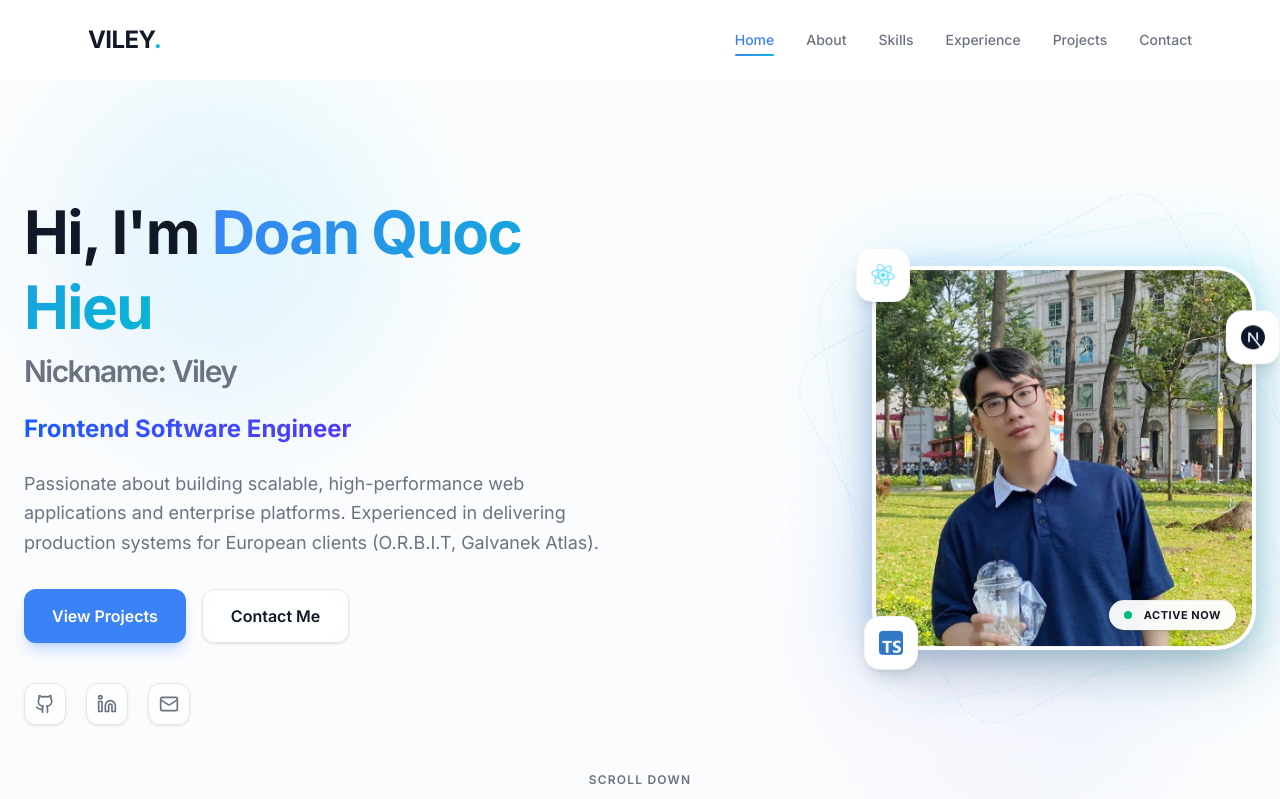
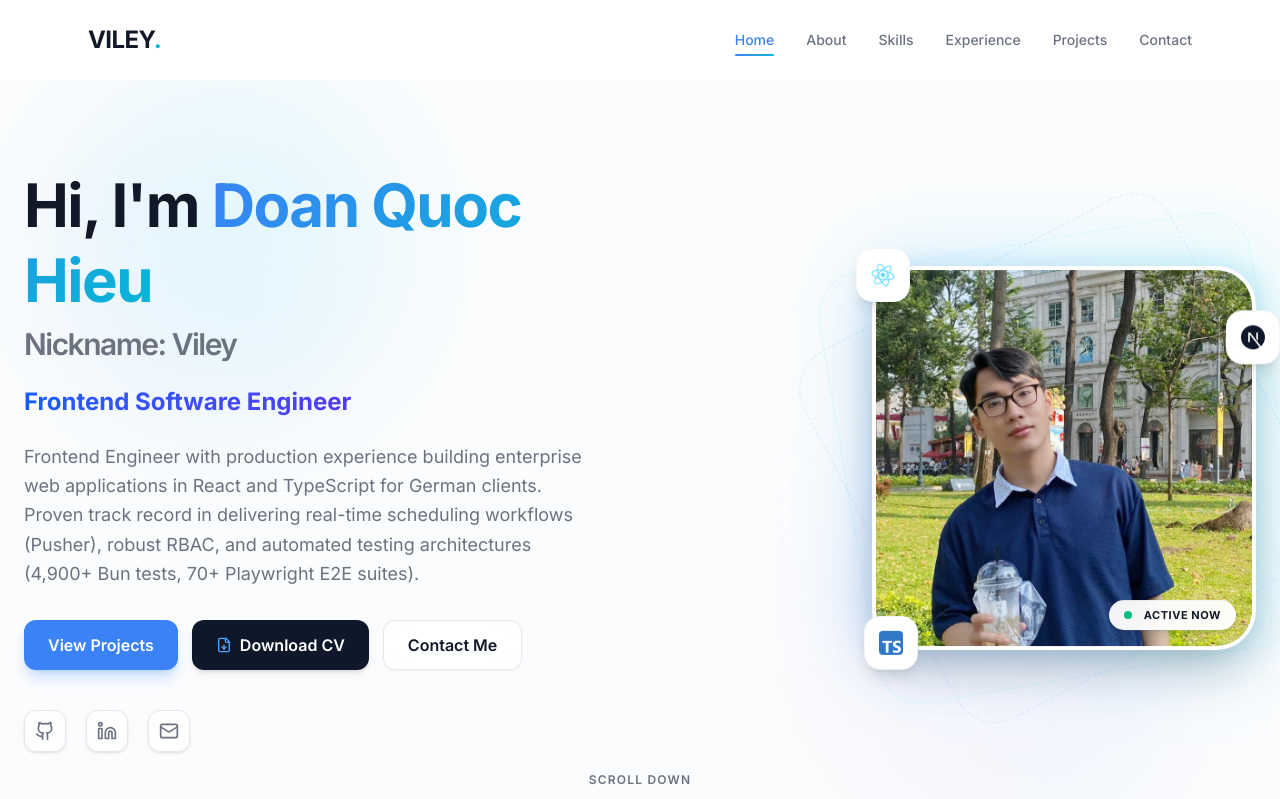
Before and after one commit to Vileyy/viley-portfolio, a React (Vite) app: page / in a window 1280 px wide. Shown: the top 799 px of the page. Built offline with nearby package versions, Linux system fonts and the light colour scheme.

Commit message:
feat: synchronize portfolio with official CV, add direct CV download, and optimize SEO/meta

```diff
--- a/index.html
+++ b/index.html
@@ -4,7 +4,21 @@
     <meta charset="UTF-8" />
     <link rel="icon" type="image/svg+xml" href="/favicon.svg" />
     <meta name="viewport" content="width=device-width, initial-scale=1.0" />
-    <title>portfolio-viley</title>
+    <title>Doan Quoc Hieu (Viley) — Frontend Software Engineer</title>
+    <meta name="description" content="Frontend Engineer with production experience building enterprise web applications in React and TypeScript for German clients (Galvanek Bau GmbH via AutoMate Solutions). Awarded Best Graduation Project (2025)." />
+    <meta name="author" content="Doan Quoc Hieu (Viley)" />
+
+    <!-- Open Graph / Social Media Preview -->
+    <meta property="og:type" content="website" />
+    <meta property="og:url" content="https://doanquochieuu.vercel.app/" />
+    <meta property="og:title" content="Doan Quoc Hieu (Viley) — Frontend Software Engineer" />
+    <meta property="og:description" content="Production frontend engineer specializing in React 19, TypeScript, real-time WebSockets (Pusher), robust RBAC, and automated testing (4,900+ Bun tests, 78 Playwright E2E suites)." />
+    <meta property="og:image" content="https://doanquochieuu.vercel.app/og-preview.png" />
+
+    <!-- Twitter Card -->
+    <meta name="twitter:card" content="summary_large_image" />
+    <meta name="twitter:title" content="Doan Quoc Hieu (Viley) — Frontend Software Engineer" />
+    <meta name="twitter:description" content="Production frontend engineer building enterprise systems for European clients (Orbit, Atlas)." />
   </head>
   <body>
     <div id="root"></div>
--- a/src/components/layout/Footer.tsx
+++ b/src/components/layout/Footer.tsx
@@ -32,7 +32,7 @@ export const Footer: React.FC = () => {
               VILEY<span className="text-primary">.</span>
             </span>
             <p className="text-text-secondary text-sm max-w-sm leading-relaxed mx-auto md:mx-0">
-              Junior Front-End Engineer focused on building responsive, pixel-perfect, and modern web & mobile experiences.
+              Frontend Software Engineer with production experience building enterprise web applications in React and TypeScript for German clients.
             </p>
           </div>
 
--- a/src/components/sections/Experience.tsx
+++ b/src/components/sections/Experience.tsx
@@ -71,7 +71,7 @@ export const Experience: React.FC = () => {
               </div>
             </div>
 
-            {/* Compact 2-Column Client Engagements */}
+              {/* Compact 2-Column Client Engagements */}
             <div className="grid grid-cols-1 md:grid-cols-2 gap-4 mt-6">
               {/* Project 1: Orbit */}
               <div className="p-4 rounded-2xl bg-slate-50/80 border border-slate-100 flex flex-col justify-between gap-3">
@@ -79,32 +79,32 @@ export const Experience: React.FC = () => {
                   <div className="flex items-center justify-between gap-1 mb-2">
                     <span className="text-xs font-bold text-text-primary flex items-center gap-1.5">
                       <span className="w-2 h-2 rounded-full bg-blue-600" />
-                      O.R.B.I.T (Sales OS)
+                      ORBIT | Enterprise Sales OS
                     </span>
                     <span className="text-[10px] font-semibold px-2 py-0.5 rounded bg-blue-50 text-blue-700 border border-blue-200/60">
-                      Client: Galvanek (DE)
+                      Galvanek Bau GmbH (DE)
                     </span>
                   </div>
                   <p className="text-xs text-text-secondary leading-relaxed mb-3">
-                    Sales scheduling simulation & Call Center V2 platform for field sales operations across Germany.
+                    Shipped 180+ roadmap tasks across Call Center V2, Multi-Calendar Scheduling (Berlin CET), and Payroll/Commissions.
                   </p>
                   <ul className="space-y-1.5 text-xs text-text-secondary">
                     <li className="flex items-start gap-1.5">
                       <CheckCircle2 className="w-3.5 h-3.5 text-blue-600 shrink-0 mt-0.5" />
-                      <span>Owned Schedule Simulation engine & multi-resource Berlin-timezone calendar.</span>
+                      <span><strong>Real-time Pusher Sync:</strong> Custom promise wrappers & timeout guards eliminating websocket race conditions.</span>
                     </li>
                     <li className="flex items-start gap-1.5">
                       <CheckCircle2 className="w-3.5 h-3.5 text-blue-600 shrink-0 mt-0.5" />
-                      <span>Built real-time Pusher WebSockets sync and Leaflet route polylines.</span>
+                      <span><strong>Automated Testing:</strong> 4,900+ Bun unit tests (80.5% coverage floor) and 78 Playwright E2E test suites with CI worker scaling.</span>
                     </li>
                     <li className="flex items-start gap-1.5">
                       <CheckCircle2 className="w-3.5 h-3.5 text-blue-600 shrink-0 mt-0.5" />
-                      <span>Engineered automated E2E test suites using Playwright & Bun test.</span>
+                      <span><strong>Booking Guardrails:</strong> Distance-week warnings & conflict gates eliminating double-booking incidents.</span>
                     </li>
                   </ul>
                 </div>
                 <div className="flex flex-wrap gap-1 pt-2 border-t border-slate-200/60 text-[10px]">
-                  {['React 18', 'TypeScript', 'Pusher', 'Leaflet', 'Recharts', 'Playwright'].map((t, i) => (
+                  {['React 19', 'TypeScript', 'Pusher', 'Playwright (78 suites)', 'Bun (4.9k tests)'].map((t, i) => (
                     <span key={i} className="px-1.5 py-0.5 bg-white rounded border border-slate-200 text-slate-700">
                       {t}
                     </span>
@@ -118,32 +118,32 @@ export const Experience: React.FC = () => {
                   <div className="flex items-center justify-between gap-1 mb-2">
                     <span className="text-xs font-bold text-text-primary flex items-center gap-1.5">
                       <span className="w-2 h-2 rounded-full bg-[#FF6933]" />
-                      Galvanek Atlas (Montago)
+                      ATLAS | Construction Management
                     </span>
                     <span className="text-[10px] font-semibold px-2 py-0.5 rounded bg-orange-50 text-orange-800 border border-orange-200/60">
-                      Client: Galvanek-Bau (DE)
+                      Galvanek Bau GmbH (DE)
                     </span>
                   </div>
                   <p className="text-xs text-text-secondary leading-relaxed mb-3">
-                    Construction management ERP supporting Platform Admin, PMs, Owners, and Subcontractor Vendors.
+                    German field engineering ERP for project, vendor, construction-site, and protocol management.
                   </p>
                   <ul className="space-y-1.5 text-xs text-text-secondary">
                     <li className="flex items-start gap-1.5">
                       <CheckCircle2 className="w-3.5 h-3.5 text-orange-600 shrink-0 mt-0.5" />
-                      <span>Built drag-and-drop Kanban (@dnd-kit) and interactive Gantt charts.</span>
+                      <span><strong>5-Role RBAC Matrix:</strong> Architected matrix across Admin, Project Lead, Site Supervisor, Vendor, and Auditor (100% route security).</span>
                     </li>
                     <li className="flex items-start gap-1.5">
                       <CheckCircle2 className="w-3.5 h-3.5 text-orange-600 shrink-0 mt-0.5" />
-                      <span>Developed architectural blueprint defect markup tool using Konva canvas.</span>
+                      <span><strong>Bautagebuch & Blueprints:</strong> Digital construction logs & Konva canvas defect markup for paperless site protocols.</span>
                     </li>
                     <li className="flex items-start gap-1.5">
                       <CheckCircle2 className="w-3.5 h-3.5 text-orange-600 shrink-0 mt-0.5" />
-                      <span>Integrated Germany postcode (PLZ) vendor matching and JWT RBAC guards.</span>
+                      <span><strong>Role-based E2E Gates:</strong> Playwright test suites validating permission boundaries & preventing privilege escalation.</span>
                     </li>
                   </ul>
                 </div>
                 <div className="flex flex-wrap gap-1 pt-2 border-t border-slate-200/60 text-[10px]">
-                  {['React 18', 'TypeScript', 'AntD 5', 'Konva', 'Gantt', '@dnd-kit'].map((t, i) => (
+                  {['React', 'TypeScript', 'RBAC (5 Roles)', 'Konva', 'Playwright E2E'].map((t, i) => (
                     <span key={i} className="px-1.5 py-0.5 bg-white rounded border border-slate-200 text-slate-700">
                       {t}
                     </span>
--- a/src/components/sections/Hero.tsx
+++ b/src/components/sections/Hero.tsx
@@ -1,6 +1,6 @@
 import React from 'react';
 import { motion } from 'framer-motion';
-import { Github, Linkedin, Mail, ArrowDown } from 'lucide-react';
+import { Github, Linkedin, Mail, ArrowDown, FileDown } from 'lucide-react';
 import avatarImg from '../../assets/avt_viley.jpg';
 import { FaReact } from 'react-icons/fa';
 import { SiTypescript, SiNextdotjs } from 'react-icons/si';
@@ -61,19 +61,29 @@ export const Hero: React.FC = () => {
           </p>
 
           <p className="text-text-secondary text-base md:text-lg leading-relaxed max-w-xl">
-            Passionate about building scalable, high-performance web applications and enterprise platforms. Experienced in delivering production systems for European clients (O.R.B.I.T, Galvanek Atlas).
+            Frontend Engineer with production experience building enterprise web applications in React and TypeScript for German clients. Proven track record in delivering real-time scheduling workflows (Pusher), robust RBAC, and automated testing architectures (4,900+ Bun tests, 70+ Playwright E2E suites).
           </p>
 
-          <div className="flex flex-wrap gap-4 mt-2">
+          <div className="flex flex-wrap gap-3.5 mt-2">
             <button
               onClick={scrollToProjects}
-              className="px-7 py-3.5 rounded-xl bg-primary text-white font-semibold shadow-lg shadow-blue-500/25 hover:bg-blue-600 transition-all duration-300 hover:-translate-y-1 hover:shadow-blue-500/35 cursor-pointer"
+              className="px-6 py-3 rounded-xl bg-primary text-white font-semibold shadow-lg shadow-blue-500/25 hover:bg-blue-600 transition-all duration-300 hover:-translate-y-1 hover:shadow-blue-500/35 cursor-pointer"
             >
               View Projects
             </button>
             <a
+              href="/Doan_Quoc_Hieu_CV.pdf"
+              target="_blank"
+              rel="noopener noreferrer"
+              download="Doan_Quoc_Hieu_CV.pdf"
+              className="px-6 py-3 rounded-xl bg-slate-900 text-white font-semibold hover:bg-slate-800 transition-all duration-300 hover:-translate-y-1 flex items-center justify-center gap-2 shadow-md cursor-pointer"
+            >
+              <FileDown className="w-4 h-4 text-blue-400" />
+              Download CV
+            </a>
+            <a
               href="#contact"
-              className="px-7 py-3.5 rounded-xl border border-border-custom bg-white/80 backdrop-blur-md text-text-primary font-semibold hover:bg-blue-50/50 hover:border-primary/50 transition-all duration-300 hover:-translate-y-1 flex items-center justify-center shadow-sm"
+              className="px-6 py-3 rounded-xl border border-border-custom bg-white/80 backdrop-blur-md text-text-primary font-semibold hover:bg-blue-50/50 hover:border-primary/50 transition-all duration-300 hover:-translate-y-1 flex items-center justify-center shadow-xs"
             >
               Contact Me
             </a>
--- a/src/components/sections/Projects.tsx
+++ b/src/components/sections/Projects.tsx
@@ -81,27 +81,26 @@ export const Projects: React.FC = () => {
     {
       id: 'orbit',
       title: 'O.R.B.I.T (Sales OS · Galvanek)',
-      subtitle: 'Call Center V2 & Schedule Simulation Platform',
+      subtitle: 'Call Center V2 & Multi-Calendar Scheduling Platform',
       category: 'client',
-      clientName: 'Galvanek GmbH (Germany)',
+      clientName: 'Galvanek Bau GmbH (Germany)',
       companyName: 'AutoMate Solutions',
-      role: 'Frontend Developer (Schedule Simulation & Call Center V2)',
-      period: '2025 - Present',
-      description: 'A large-scale B2B sales management and dispatch platform engineered for the German market. Features multi-salesperson calendar coordination, automated travel route calculation, real-time sync, and iterative simulation algorithms.',
-      longDescription: 'Owned and developed the Schedule Simulation engine and Call Center V2 calendar, enabling dispatchers to model visit itineraries with zero overlap, automated travel segments, and minimal travel overhead.',
+      role: 'Frontend Developer (Call Center V2 & Schedule Simulation)',
+      period: 'Dec 2025 - Present',
+      description: 'A large-scale B2B sales management and dispatch platform engineered for the German market. Shipped 180+ roadmap tasks across Call Center V2, multi-calendar scheduling, 8-stage conversion funnel, and payroll/commissions.',
+      longDescription: 'Engineered real-time appointment synchronization and travel-time recalculation using Pusher, implementing custom promise wrappers and timeout guards to eliminate websocket race conditions during concurrent bookings.',
       highlights: [
-        'Call Center V2 Multi-Resource Calendar: Built high-precision week calendar (Europe/Berlin CET) rendering customer visit cards ([V] Konzeptanalyse, Erstgespräch), travel segments (Heimfahrt, Fahrt zu Kunde), and regional destination tags (Plauen, Chemnitz).',
-        'Schedule Simulation Workflows: Engineered iterative simulation workflows with snapshot caching, comparison views, and on-demand state loading.',
-        'Geospatial & Route Polylines: Integrated Leaflet map polylines for real-time route visualization synchronized with calendar state.',
-        'Derived Analytics & KPI Dashboards: Developed KPI dashboards using Recharts (average travel per lead, visits per week, efficiency ratio).',
-        'Real-time Sync & Testing: Integrated Pusher WebSockets for instant multi-user state synchronization and built comprehensive E2E test suites with Playwright & Bun test.'
+        'Call Center V2 Calendar: Built precision week calendar (Berlin CET) rendering customer visits, travel buffers, return-home segments, and destination tags.',
+        'Real-time Pusher Sync: Eliminated websocket race conditions & UI deadlocks during concurrent bookings with custom promise wrappers.',
+        'Booking Guardrails: Distant-week warnings, setter blocker rules, and conflict-detection gates preventing double-booking incidents.',
+        'Automated Testing: Maintained 4,900+ Bun unit tests (80.5% line coverage floor) and 78 Playwright E2E test suites with CI worker scaling.'
       ],
       metrics: [
-        { label: 'Conflict Gate', value: '100% Collision-free' },
-        { label: 'Travel Overhead', value: '-18.4% Avg' },
+        { label: 'Unit Tests', value: '4,900+ Bun (80.5%)' },
+        { label: 'E2E Suites', value: '78 Playwright' },
         { label: 'Data Sync', value: 'Live Pusher WS' }
       ],
-      technologies: ['React 18', 'TypeScript', 'Vite', 'Recharts', 'Leaflet', 'Pusher / WebSockets', 'FullCalendar', 'TanStack Query', 'Playwright', 'Bun test'],
+      technologies: ['React 19', 'TypeScript', 'Pusher', 'Playwright', 'Bun test', 'Leaflet', 'Recharts', 'FullCalendar'],
       imageUrl: orbitImg,
       confidential: true,
       featured: true
@@ -111,49 +110,49 @@ export const Projects: React.FC = () => {
       title: 'Galvanek Atlas (Montago Web ERP)',
       subtitle: 'Enterprise Construction Management & Subcontractor Platform',
       category: 'client',
-      clientName: 'Galvanek-Bau (Germany)',
+      clientName: 'Galvanek Bau GmbH (Germany)',
       companyName: 'AutoMate Solutions',
       role: 'Frontend Developer',
-      period: '2025 - Present',
-      description: 'A comprehensive enterprise ERP platform custom-built for large-scale German construction operations. Supports multi-tier stakeholders (Platform Admin, Project Managers, Site Owners, Subcontractors) across the complete construction lifecycle.',
-      longDescription: 'Engineered core operational workflows including subcontractor vendor assignment, site management, dynamic inspection reports, and architectural blueprint markup.',
+      period: 'Dec 2025 - Present',
+      description: 'A comprehensive enterprise ERP platform custom-built for German field engineering operations. Supports project, vendor, construction-site, and report management.',
+      longDescription: 'Architected a comprehensive RBAC matrix across 5 distinct user roles (Admin, Project Lead, Site Supervisor, Vendor, Auditor), securing 100% of restricted routes, views, and contextual actions.',
       highlights: [
-        'Operational Business Suite: Built and maintained core modules including Customer Management, Project Management, Protocol Dashboard, Subcontractors (Vendors), and Team Management.',
-        'Interactive Scheduling: Implemented drag-and-drop Kanban boards (@dnd-kit) and interactive Gantt charts (dhtmlx) for milestone and trade tracking.',
-        'Architectural Blueprint Markup: Developed defect inspection annotation tool using Konva canvas for on-site protocol inspections directly on architectural plans.',
-        'Geospatial Vendor Matching: Integrated Leaflet maps with Germany 5-digit postcode (PLZ) database for subcontractor radius assignment.',
-        'System Settings & Live Audit Feed: Built User Management with RBAC, Service Catalog, and real-time operational Activity Logs tracking all vendor actions.'
+        '5-Role RBAC Matrix: Architected secure access matrix across 5 user tiers, protecting 100% of restricted views and contextual actions.',
+        'Bautagebuch & Realtime Documents: Built digital construction logs enabling synchronous collaboration between HQ and on-site staff.',
+        'Architectural Blueprint Markup: Built defect annotation tools using Konva canvas for on-site protocol inspections directly on plans.',
+        'Interactive Scheduling: Implemented drag-and-drop Kanban boards (@dnd-kit) and Gantt timelines for trade tracking.',
+        'Role-based E2E Gates: Implemented Playwright test suites to validate permission boundaries and prevent privilege escalation.'
       ],
       metrics: [
-        { label: 'User Roles', value: '4 Tiers (RBAC)' },
-        { label: 'Core Modules', value: '10+ Integrated' },
-        { label: 'Inspection Protocol', value: '100% Digital / Konva' }
+        { label: 'RBAC Matrix', value: '5 User Roles' },
+        { label: 'Route Security', value: '100% Protected' },
+        { label: 'Construction Logs', value: 'Digital Bautagebuch' }
       ],
-      technologies: ['React 18', 'TypeScript', 'Ant Design 5', 'Leaflet', 'Konva (Canvas)', 'DHTMLX Gantt', '@dnd-kit', 'Pusher WebSockets', 'JWT / RBAC'],
+      technologies: ['React', 'TypeScript', 'RBAC (5 Roles)', 'Konva', 'DHTMLX Gantt', '@dnd-kit', 'Playwright E2E'],
       imageUrl: atlasImg,
       confidential: true,
       featured: true
     },
     {
       id: 'halora-app',
-      title: 'Halora Cosmetic App',
-      subtitle: 'Mobile E-Commerce Shopping Experience',
+      title: 'Halora Cosmetics: Mobile App',
+      subtitle: 'Cross-Platform Retail Shopping Experience',
       category: 'personal',
-      description: 'A mobile cosmetics shopping app with a simple shopping cart, secure Stripe credit card payments, and Cash on Delivery (COD) options.',
-      longDescription: 'Built using MVVM architecture to make code maintainable and sync database updates in real time.',
-      technologies: ['React Native (Expo)', 'Firebase DB', 'Firebase Auth', 'Cloudinary', 'Stripe / COD', 'MVVM Architecture'],
+      description: 'A cross-platform (iOS/Android) mobile shopping application featuring variant selection, order tracking, multi-criteria reviews, and AI-driven capabilities via OpenRouter API.',
+      longDescription: 'Co-awarded Best Graduation Project (2025). Features presentation/business-logic/data layered architecture, Redux Toolkit & Persist, Stripe payment gateway, and OpenRouter AI beauty chatbot.',
+      technologies: ['React Native', 'Expo', 'TypeScript', 'Redux Toolkit', 'Firebase', 'Stripe', 'OpenRouter API'],
       imageUrl: haloraCosmeticImg,
       liveUrl: 'https://youtu.be/kbDpjS7Xgls',
       githubUrl: 'https://github.com/Vileyy/user-halora-app'
     },
     {
       id: 'halora-web',
-      title: 'Halora Cosmetic Website',
-      subtitle: 'Modern Headless Storefront & Brand Experience',
+      title: 'Halora Cosmetics: Web Platform',
+      subtitle: 'Full-Stack E-Commerce & Admin Dashboard',
       category: 'personal',
-      description: 'A modern e-commerce storefront for a cosmetics brand. Features custom animations, lightning-fast pages, and optimal UX.',
-      longDescription: 'Deployed on Vercel with optimal performance scoring and fully responsive client layout.',
-      technologies: ['Next.js', 'React', 'TypeScript', 'Tailwind CSS', 'Vercel'],
+      description: 'A full-featured e-commerce platform with customer storefront and admin dashboard, backed by Firebase Auth and Realtime Database.',
+      longDescription: 'Awarded Best Graduation Project (highest thesis defense score) at Thu Dau Mot University (2025). Features Redux cart/inventory state and Cloudinary CDN for automatic WebP/AVIF format conversion (-40% payload).',
+      technologies: ['React', 'Redux', 'Firebase', 'Cloudinary', 'Tailwind CSS', 'Vercel'],
       imageUrl: haloraCosmeticWebImg,
       liveUrl: 'https://halora-cosmetic.vercel.app/',
       githubUrl: 'https://github.com/Vileyy/halora-user-web'
```
Also changed, not shown: 1 other file (tests, documents, lock files or other folders).
